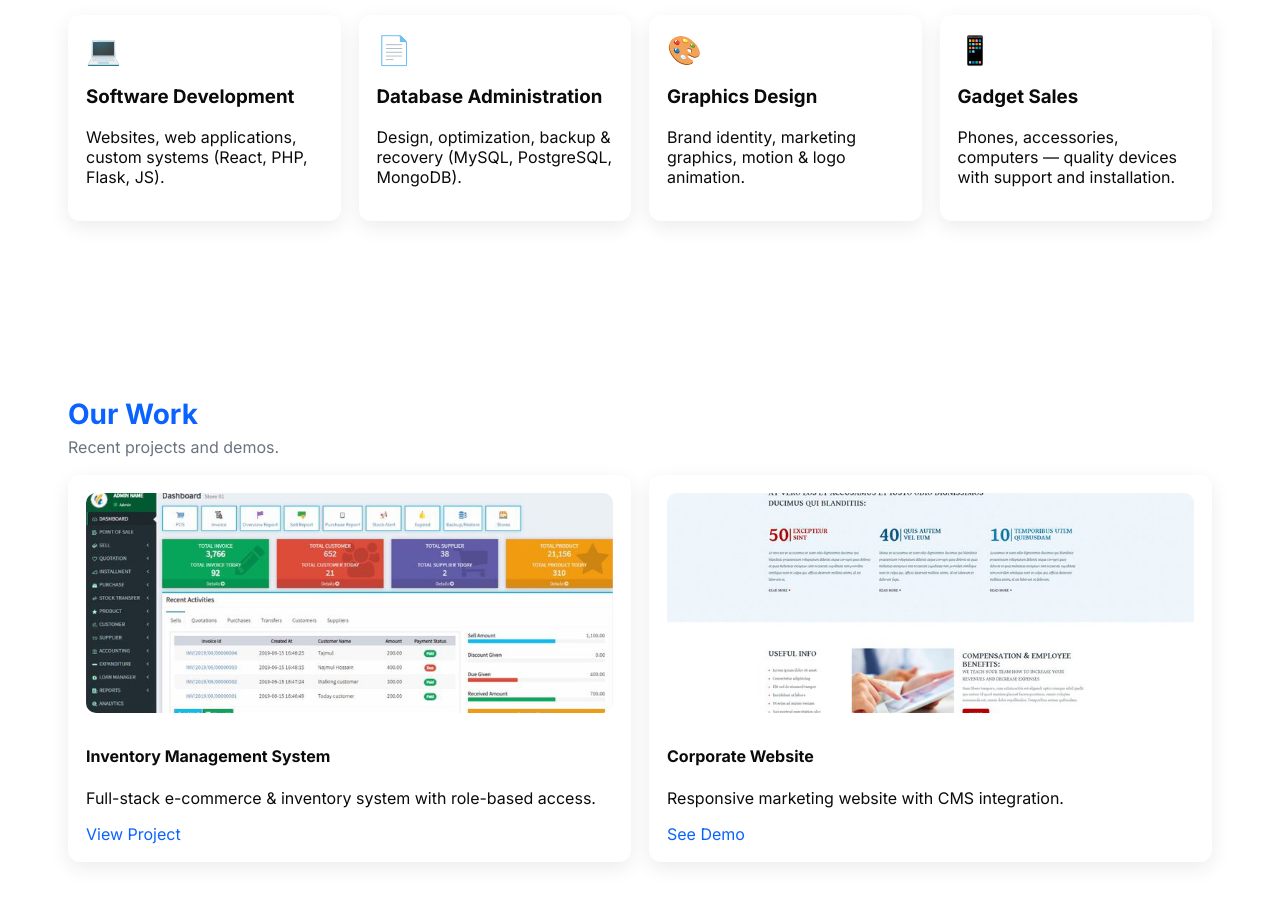
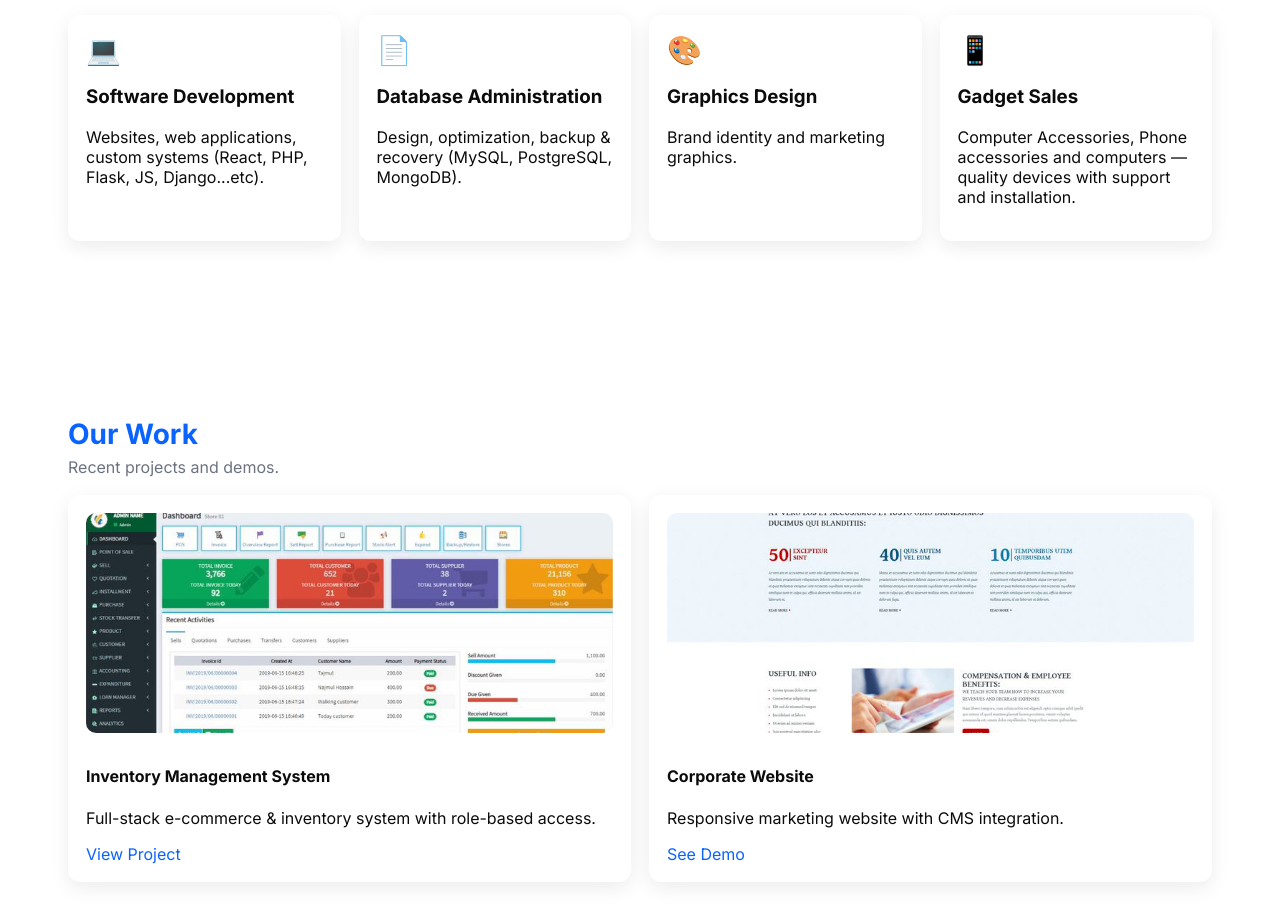
Before and after one commit to xypher-tech/Xyphertechsolution-website, a plain HTML site: page index.html in a window 1280 px wide. Shown: the part 1163-2086 px from the top of the page. Drawn offline with Linux system fonts and the light colour scheme.

Commit message:
Update index.html

```diff
--- a/index.html
+++ b/index.html
@@ -97,7 +97,7 @@
         <article class="card service-card">
           <div class="icon">&#128187;</div>
           <h3>Software Development</h3>
-          <p>Websites, web applications, custom systems (React, PHP, Flask, JS).</p>
+          <p>Websites, web applications, custom systems (React, PHP, Flask, JS, Django...etc).</p>
         </article>
 
         <article class="card service-card">
@@ -109,13 +109,13 @@
         <article class="card service-card">
           <div class="icon">&#127912;</div>
           <h3>Graphics Design</h3>
-          <p>Brand identity, marketing graphics, motion & logo animation.</p>
+          <p>Brand identity and marketing graphics.</p>
         </article>
 
         <article class="card service-card">
           <div class="icon">&#128241;</div>
           <h3>Gadget Sales</h3>
-          <p>Phones, accessories, computers — quality devices with support and installation.</p>
+          <p>Computer Accessories, Phone accessories and computers — quality devices with support and installation.</p>
         </article>
       </div>
     </div>
@@ -218,4 +218,5 @@
 
   <script src="js/main.js"></script>
 </body>
+
 </html>
```
